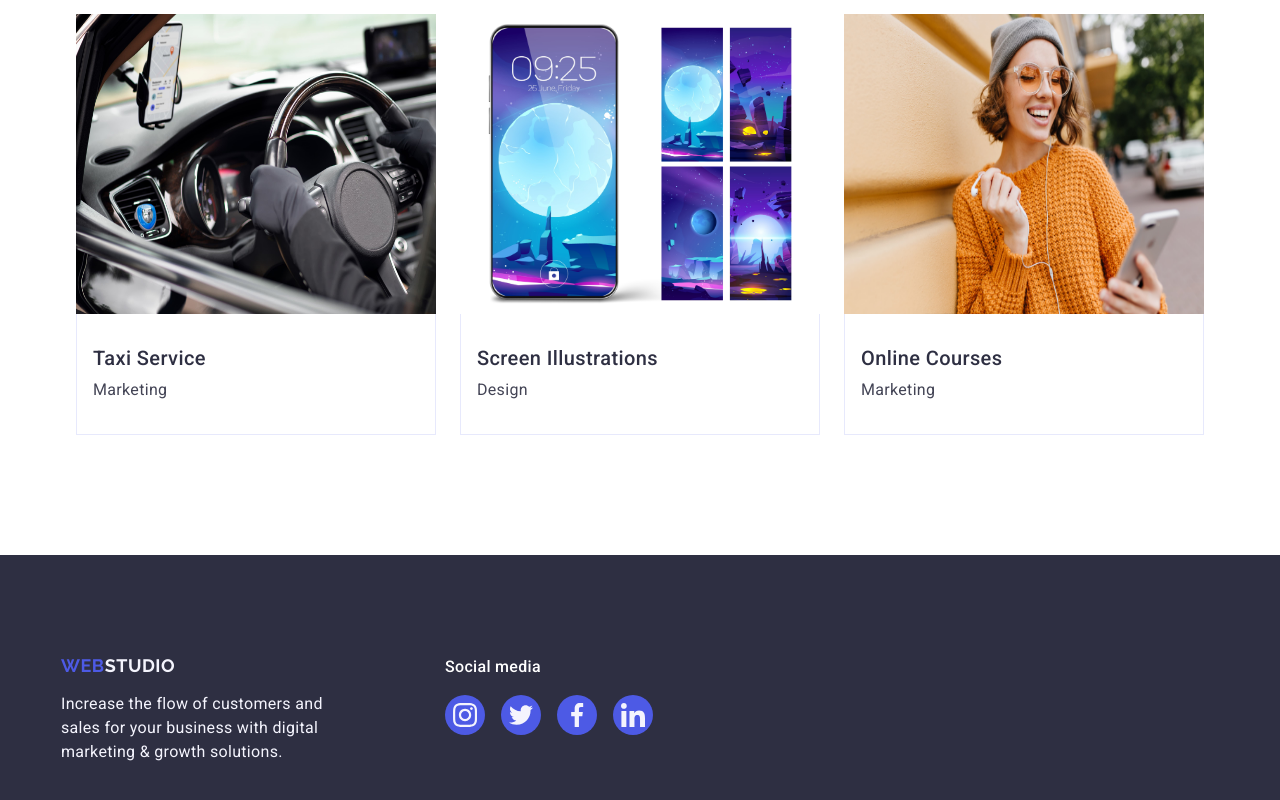
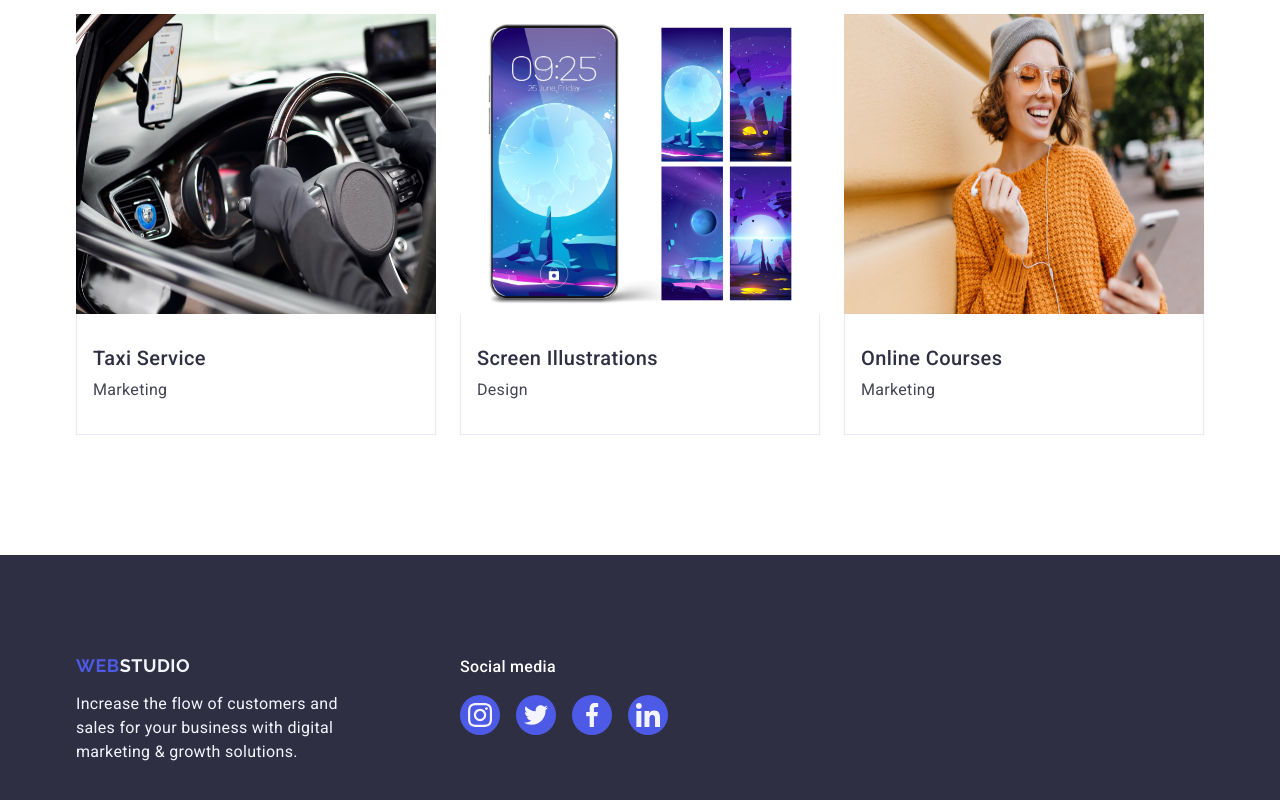
Before and after one commit to whynotphrog/goit-markup-hw-04, a plain HTML site: page index.html in a window 1280 px wide. Shown: the part 2604-3404 px from the top of the page. Drawn offline with nearby package versions, Linux system fonts and the light colour scheme.

Commit message:
fix footer padding

```diff
--- a/css/styles.css
+++ b/css/styles.css
@@ -482,7 +482,8 @@ display: flex;
 .footer-container {
     display: flex;
     align-items: baseline;
-    padding: 100px 0;
+    padding-top: 100px;
+    padding-bottom: 100px;
 }
 
 .footer-logo-text {
```
